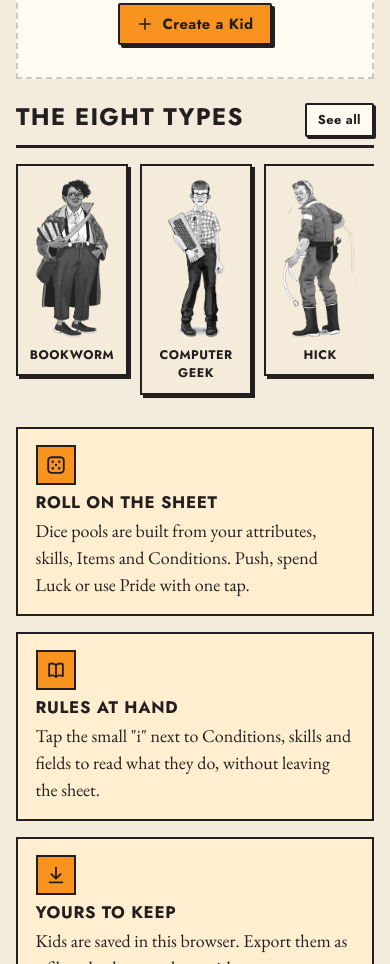
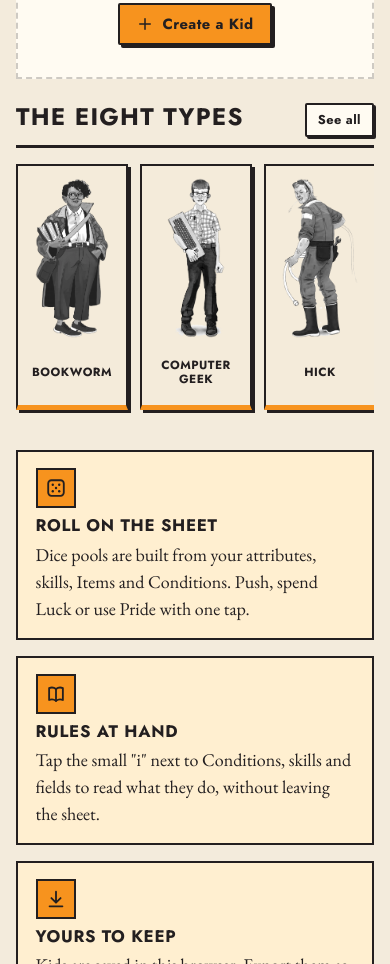
Before and after one commit to felipezardo/ciclododavidi, a plain HTML site: page index.html in a window 390 px wide. Shown: the part 1095-2059 px from the top of the page. Drawn offline with nearby package versions, Linux system fonts and the light colour scheme.

Commit message:
proporções dos cards na home corrigidas

```diff
--- a/css/pages.css
+++ b/css/pages.css
@@ -28,12 +28,17 @@
 .kid-meta span { color: var(--text-2); font-size: .98rem; }
 .kid-stats { font-family: var(--font-head); font-weight: 600; font-size: .8rem !important; text-transform: uppercase; letter-spacing: .05em; color: var(--orange-text) !important; }
 .kid-actions { display: flex; justify-content: flex-end; gap: .1rem; padding: .25rem .4rem; border-top: 2px solid var(--line); background: var(--peach); }
-.type-strip { list-style: none; margin: 0; padding: 0 0 .5rem; display: flex; gap: .75rem; overflow-x: auto; scroll-snap-type: x proximity; }
-.type-strip li { flex: 0 0 auto; scroll-snap-align: start; }
-.strip-item { display: grid; justify-items: center; align-content: end; gap: .45rem; width: 128px; padding: .8rem .4rem .6rem; border-bottom: 5px solid var(--orange); text-decoration: none; background: #F4EBDA; border: 2px solid var(--line); color: #231F20; box-shadow: var(--shadow); transition: transform .2s var(--ease); }
-.strip-item img { height: 190px; width: auto; max-width: 100%; object-fit: contain; object-position: 50% 100%; transform-origin: 50% 100%; transition: transform .3s var(--ease); }
-.strip-item span { font-family: var(--font-head); font-weight: 700; font-size: .78rem; text-transform: uppercase; letter-spacing: .04em; text-align: center; }
+/* Os oito arquétipos: todos os cartões com o mesmo tamanho */
+.type-strip { list-style: none; margin: 0; padding: 0 0 .75rem; display: grid; grid-template-columns: repeat(8, minmax(0, 1fr)); gap: .75rem; }
+.type-strip li { display: flex; min-width: 0; }
+.strip-item { flex: 1; display: grid; grid-template-rows: 190px 2.7em; align-items: end; justify-items: center; gap: .55rem; padding: .8rem .4rem .6rem; text-decoration: none; background: #F4EBDA; border: 2px solid var(--line); border-bottom: 5px solid var(--orange); color: #231F20; box-shadow: var(--shadow); transition: transform .2s var(--ease); }
+.strip-item img { width: 100%; height: 100%; object-fit: contain; object-position: 50% 100%; transform-origin: 50% 100%; transition: transform .3s var(--ease); }
+.strip-item span { display: flex; align-items: center; justify-content: center; height: 100%; font-family: var(--font-head); font-weight: 700; font-size: .74rem; line-height: 1.15; text-transform: uppercase; letter-spacing: .04em; text-align: center; overflow-wrap: anywhere; }
 .strip-item:hover { transform: translateY(-4px); } .strip-item:hover img { transform: scale(1.07); }
+@media (max-width: 980px) {
+  .type-strip { display: flex; overflow-x: auto; scroll-snap-type: x proximity; padding-bottom: 1rem; scrollbar-width: thin; }
+  .type-strip li { flex: 0 0 126px; scroll-snap-align: start; }
+}
 .quick-grid { list-style: none; margin: 0; padding: 0; display: grid; grid-template-columns: repeat(auto-fit, minmax(250px, 1fr)); gap: 1rem; }
 .quick-card { padding: 1rem 1.1rem; background: var(--cream); border: 2px solid var(--line); }
 .quick-card h3 { font-size: 1.05rem; margin: .5rem 0 .3rem; text-transform: uppercase; letter-spacing: .04em; } .quick-card p { margin: 0; }
--- a/css/polish.css
+++ b/css/polish.css
@@ -55,7 +55,7 @@ button.choice:active:not(:disabled), .age-card:active, .type-card:active, .strip
 @media (max-width: 560px) {
   .hero { min-height: 70dvh; } .hero-actions .btn { flex: 1 1 100%; }
   .section-head { align-items: flex-start; } .kid-grid { grid-template-columns: 1fr; }
-  .strip-item { width: 112px; } .strip-item img { height: 160px; }
+  .type-strip li { flex-basis: 112px; } .strip-item { grid-template-rows: 160px 2.7em; }
 }
 
 /* ficha: colunas se adaptam à largura real do papel (não da janela), inclusive com o painel de dados aberto */
```
